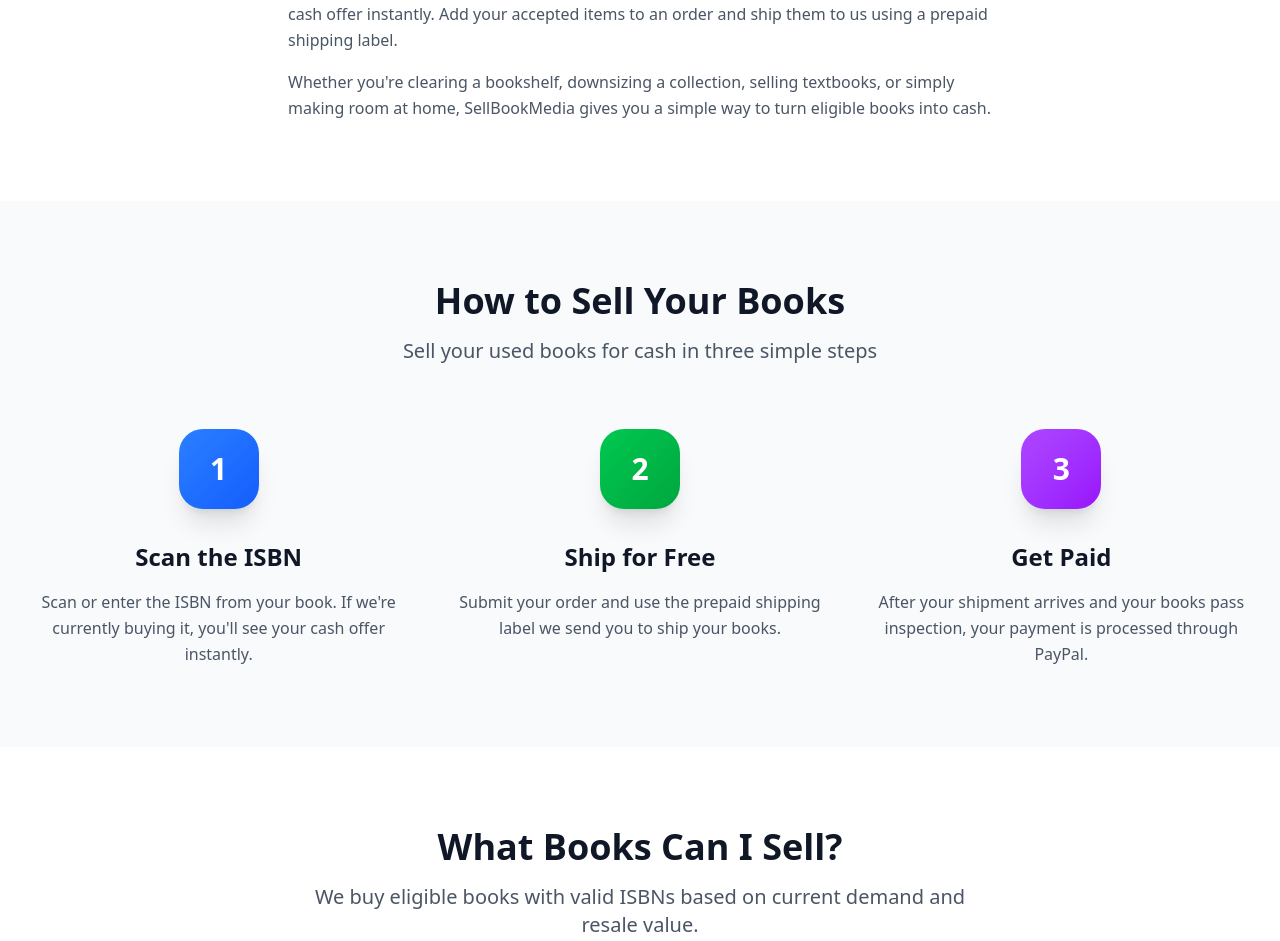
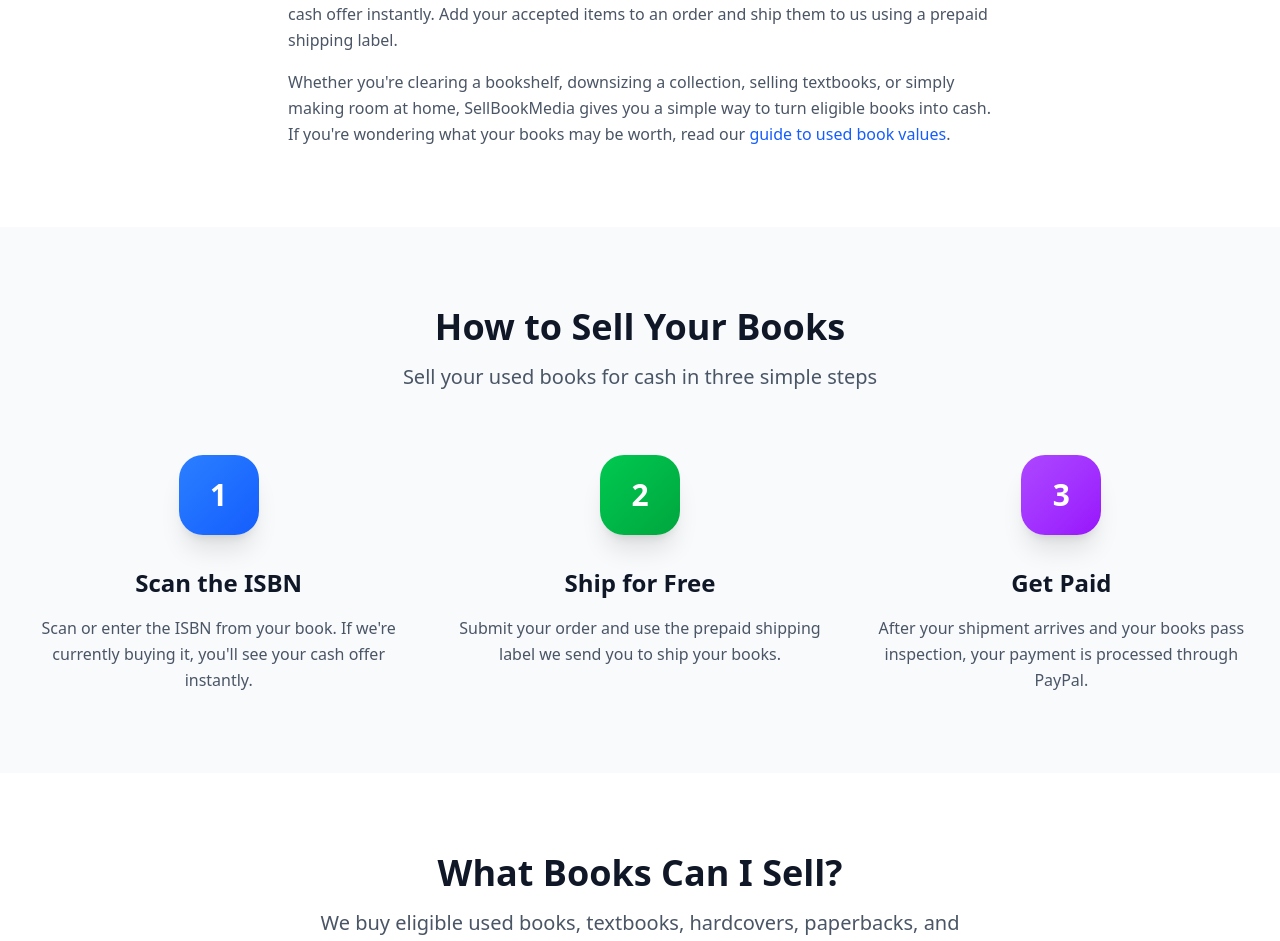
Before and after one commit to teskapnj/new-book-marketplace, a Next.js app: page /sell-books-for-cash in a window 1280 px wide. Shown: the part 1122-2063 px from the top of the page. Built offline with nearby package versions, Linux system fonts and the light colour scheme; no server answers.

Commit message:
Improve book landing page SEO

```diff
--- a/app/sell-books-for-cash/page.tsx
+++ b/app/sell-books-for-cash/page.tsx
@@ -60,6 +60,10 @@
   {
     q: "Do you buy every book?",
     a: "No. Offers depend on current demand, resale value, edition, and condition. If a book does not meet our current buying criteria, it will show as not accepted.",
+  },
+  {
+    q: "Where can I sell used books for cash online?",
+    a: "You can sell eligible used books directly to SellBookMedia. Scan or enter the ISBN to check your book, see our current cash offer instantly, and ship accepted books using our prepaid shipping label.",
   },
 ];
 
@@ -336,10 +340,17 @@
             </p>
 
             <p>
-              Whether you&apos;re clearing a bookshelf, downsizing a
-              collection, selling textbooks, or simply making room at home,
-              SellBookMedia gives you a simple way to turn eligible books into
-              cash.
+            Whether you&apos;re clearing a bookshelf, downsizing a
+collection, selling textbooks, or simply making room at home,
+SellBookMedia gives you a simple way to turn eligible books into
+cash. If you&apos;re wondering what your books may be worth, read our{" "}
+<Link
+  href="/guides/how-much-are-used-books-worth"
+  className="text-blue-600 font-medium hover:text-blue-800"
+>
+  guide to used book values
+</Link>
+.
             </p>
           </div>
         </div>
@@ -416,8 +427,8 @@
             </h2>
 
             <p className="text-xl text-gray-600 max-w-2xl mx-auto">
-              We buy eligible books with valid ISBNs based on current demand
-              and resale value.
+            We buy eligible used books, textbooks, hardcovers, paperbacks,
+            and book sets with valid ISBNs based on current demand and resale value.
             </p>
           </div>
 
```
